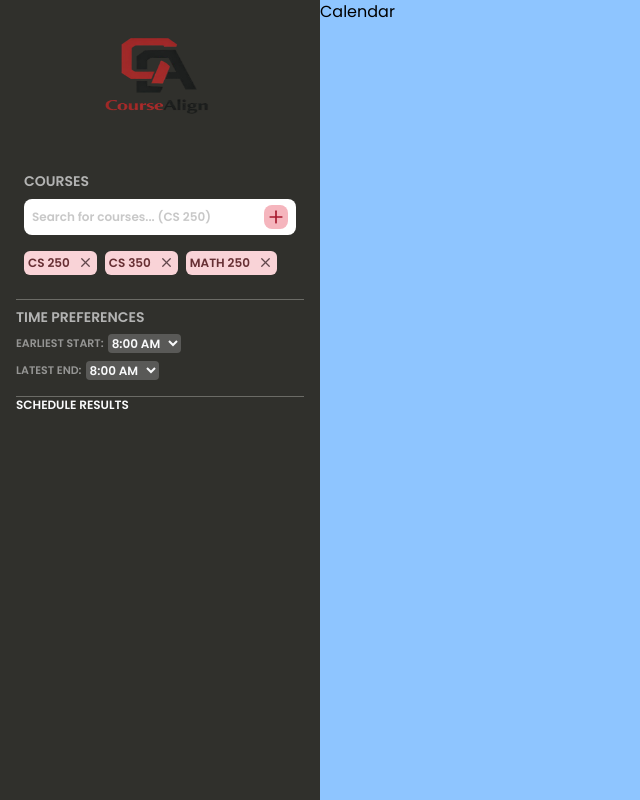
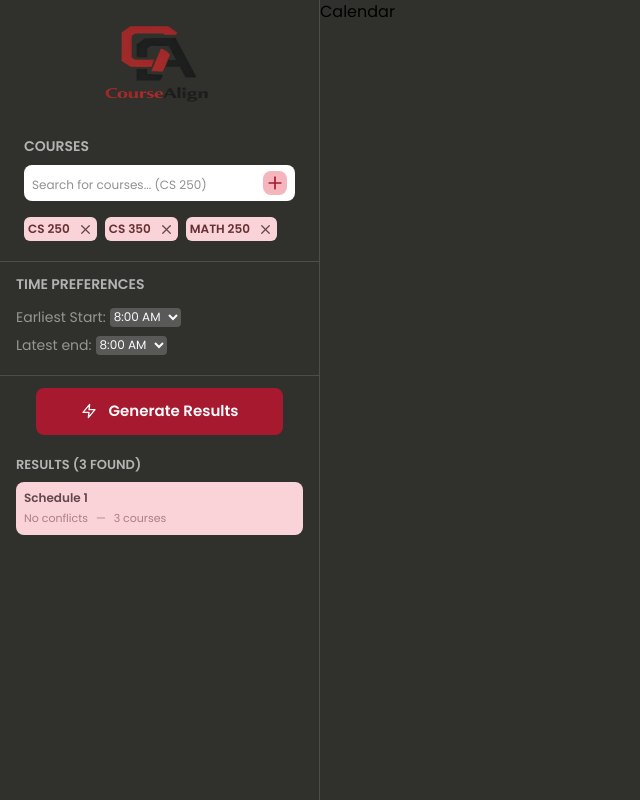
Before and after one commit to jan9601/CS-250-CourseAlign, a React (Vite) app in the folder frontend/CourseAlign/: page / in a window 1280 px wide. Shown: the whole page, without its empty margins (0-640 px from the left). Built offline with nearby package versions, Linux system fonts and the light colour scheme; a web font is replaced by a local one.

Commit message:
Finished sidebar design

```diff
--- a/frontend/CourseAlign/src/components/layout/CalendarView.jsx
+++ b/frontend/CourseAlign/src/components/layout/CalendarView.jsx
@@ -1,5 +1,5 @@
 function CalendarView() {
-  return <div className="bg-blue-300 w-full">Calendar</div>;
+  return <div className="bg-brand-dark-3 w-full">Calendar</div>;
 }
 
 export default CalendarView;
--- a/frontend/CourseAlign/src/components/layout/Sidebar.jsx
+++ b/frontend/CourseAlign/src/components/layout/Sidebar.jsx
@@ -4,14 +4,20 @@ import ScheduleResults from "../../features/schedule/ScheduleResults";
 
 function Sidebar() {
   return (
-    <div className="bg-brand-dark-3 w-full ">
-      <img src="logo.png" className="h-30 w-30 mx-auto mt-5" />
-      <div className="flex flex-col p-4 text-text-primary-light text-xs uppercase font-semibold">
-        <CourseSelector />
-        <TimeFilters />
-        <ScheduleResults />
+    <aside className="bg-brand-dark-3 overflow-y-auto border-border/50 border-r">
+      <img src="logo.png" className="h-30 w-30 mx-auto mt-2" />
+      <div className="flex flex-col text-text-primary-light divide-y divide-border/50">
+        <div className="px-4">
+          <CourseSelector />
+        </div>
+        <div className="px-4">
+          <TimeFilters />
+        </div>
+        <div className="px-4">
+          <ScheduleResults />
+        </div>
       </div>
-    </div>
+    </aside>
   );
 }
 
--- /dev/null
+++ b/frontend/CourseAlign/src/components/ui/Input.jsx
@@ -0,0 +1,10 @@
+function Input({placeholder}) {
+  return (
+    <input
+      placeholder={`${placeholder}`}
+      className="h-9 p-2 rounded-lg bg-surface placeholder:text-text-secondary-dark/35 w-full"
+    />
+  );
+}
+
+export default Input;
--- a/frontend/CourseAlign/src/features/courses/CourseSelector.jsx
+++ b/frontend/CourseAlign/src/features/courses/CourseSelector.jsx
@@ -4,13 +4,15 @@ function CourseSelector() {
   const isCourseAdded = true;
   const coursesAddedList = ["CS 250", "CS 350", "MATH 250"];
   return (
-    <>
+    <div className="mb-5">
       <form className="p-2">
-        <p className="opacity-65 my-2 text-[14px]">Courses</p>
+        <p className="opacity-65 mb-2 text-[14px] font-semibold uppercase">
+          Courses
+        </p>
         <div className="relative">
           <input
             placeholder="Search for courses... (CS 250)"
-            className="h-9 pr-10 pl-2 rounded-lg bg-surface placeholder:text-text-secondary-dark/35 w-full text-text-primary-dark"
+            className="h-9 pr-10 pl-2 placeholder:text-xs rounded-lg bg-surface placeholder:text-text-secondary-dark/70 w-full text-text-primary-dark"
           />
           <button
             type="submit"
@@ -28,7 +30,9 @@ function CourseSelector() {
               key={course}
               className="flex bg-action-light-1 p-1 rounded-md gap-2 h-fit"
             >
-              <div className=" text-text-badge">{course}</div>
+              <div className=" text-text-badge text-xs font-semibold">
+                {course}
+              </div>
               <button className="cursor-pointer text-action-light-7 hover:text-action-light-5">
                 <FiX size={15} />
               </button>
@@ -36,8 +40,7 @@ function CourseSelector() {
           ))}
         </div>
       )}
-      <div className="border-b border-border mt-4" />
-    </>
+    </div>
   );
 }
 
--- a/frontend/CourseAlign/src/features/filters/TimeFilters.jsx
+++ b/frontend/CourseAlign/src/features/filters/TimeFilters.jsx
@@ -17,12 +17,14 @@ const timeOptions = [
 ];
 function TimeFilters() {
   return (
-    <>
-      <p className="opacity-65 my-2 text-[14px]">Time Preferences</p>
+    <div className="mt-3 mb-5">
+      <p className="opacity-65 mb-3 text-[14px] uppercase font-semibold">
+        Time Preferences
+      </p>
       <div className="flex flex-col gap-2">
         <div className="flex items-center gap-1">
-          <span className="opacity-50 text-[11px]">Earliest Start:</span>
-          <select className="bg-brand-dark-1 rounded-sm cursor-pointer">
+          <span className="opacity-50 text-sm">Earliest Start:</span>
+          <select className="bg-brand-dark-1 rounded-sm cursor-pointer text-xs">
             {timeOptions.map((option) => (
               <option
                 className="text-text-primary-light"
@@ -35,8 +37,8 @@ function TimeFilters() {
           </select>
         </div>
         <div className="flex items-center gap-1">
-          <span className="opacity-50 text-[11px]">Latest end:</span>
-          <select className="bg-brand-dark-1 rounded-sm cursor-pointer">
+          <span className="opacity-50 text-sm">Latest end:</span>
+          <select className="bg-brand-dark-1 rounded-sm cursor-pointer text-xs">
             {timeOptions.map((option) => (
               <option
                 className="text-text-primary-light"
@@ -49,8 +51,7 @@ function TimeFilters() {
           </select>
         </div>
       </div>
-      <div className="border-border border-b mt-4" />
-    </>
+    </div>
   );
 }
 
--- a/frontend/CourseAlign/src/features/schedule/ScheduleResults.jsx
+++ b/frontend/CourseAlign/src/features/schedule/ScheduleResults.jsx
@@ -1,5 +1,36 @@
+import {FiZap} from "react-icons/fi";
+
 function ScheduleResults() {
-  return <div>Schedule Results</div>;
+  const isResults = true;
+  return (
+    <>
+      <div className="mx-5 mb-5 mt-3">
+        <button className="bg-brand-primary text-[15px] cursor-pointer hover:bg-action-hover transition-colors hover:text-text-secondary-light w-full p-3 rounded-lg flex items-center gap-3 justify-center font-semibold">
+          <FiZap size={16} />
+          Generate Results
+        </button>
+      </div>
+      {isResults && (
+        <div className="my-2">
+          <p className="opacity-65 my-2 text-[13px] font-semibold uppercase">
+            Results (3 found)
+          </p>
+          <div className="flex flex-col gap-2">
+            <button className="flex w-full flex-col bg-action-light-1 rounded-lg p-2 gap-1 cursor-pointer hover:bg-action-light-3 transition-colors">
+              <p className="text-left text-xs text-action-light-7 font-semibold ">
+                Schedule 1
+              </p>
+              <div className="flex text-[11px] items-center gap-2 text-action-light-5">
+                <p>No conflicts</p>
+                <span>&mdash;</span>
+                <p>3 courses</p>
+              </div>
+            </button>
+          </div>
+        </div>
+      )}
+    </>
+  );
 }
 
 export default ScheduleResults;
--- a/frontend/CourseAlign/src/index.css
+++ b/frontend/CourseAlign/src/index.css
@@ -23,11 +23,12 @@
   --color-action-hover: #7a1020;
 
   /* Selected Elements, Active tabs, Visual Indicators, light highlights */
+  --color-action-light-0: #fbe1e5;
+  --color-action-light-1: #f9d3d7;
+  --color-action-light-2: #f7c4ca;
   --color-action-light-3: #f5b5bd;
-  --color-action-light-2: #f7c4ca;
-  --color-action-light-1: #f9d3d7;
-  --color-action-light-4: #dda3aa;
-  --color-action-light-5: #c49197;
+  --color-action-light-4: #c49197;
+  --color-action-light-5: #ac7f84;
   --color-action-light-6: #7b5b5f;
   --color-action-light-7: #62484c;
 
@@ -115,3 +116,25 @@
     clip-path: polygon(50% 50%, 0 0, 100% 0, 100% 100%, 0 100%, 0 0);
   }
 }
+
+aside::-webkit-scrollbar {
+  width: 4px;
+}
+
+aside::-webkit-scrollbar-track {
+  background: transparent;
+}
+
+aside::-webkit-scrollbar-thumb {
+  background: var(--color-brand-dark-1);
+  border-radius: 999px;
+}
+
+aside::-webkit-scrollbar-thumb:hover {
+  background: var(--color-action-light-5);
+}
+
+aside {
+  scrollbar-width: thin;
+  scrollbar-color: var(--color-brand-dark-1) transparent;
+}
```
